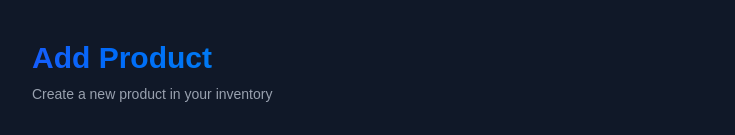
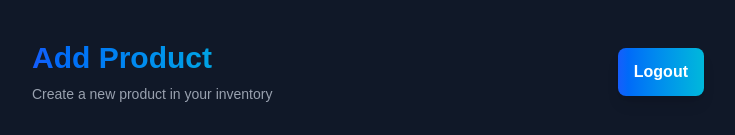
Before and after one commit to Hussien320/Task_Manager_Server, a Next.js app: page /products in a window 1280 px wide. Shown: the top 135 px of the page, without its empty margins (272-1007 px from the left). Built offline with nearby package versions, Linux system fonts and the light colour scheme; no server answers.

Commit message:
added the log out buton + functionality

```diff
--- a/src/app/products/page.tsx
+++ b/src/app/products/page.tsx
@@ -1,17 +1,26 @@
+'use client';
+
 import ProductForm from '@/components/ProductForm';
+import LoggedOutButton from '@/components/LoggedOutButton';
 
 export default function ProductsPage() {
   return (
     <div className="min-h-screen bg-gray-900 px-4 py-10">
       <div className="mx-auto w-full max-w-2xl">
         {/* Header */}
-        <div className="mb-8">
-          <h1 className="text-3xl font-bold bg-gradient-to-r from-blue-600 to-cyan-500 text-transparent bg-clip-text">
-            Add Product
-          </h1>
-          <p className="text-gray-400 text-sm mt-2">
-            Create a new product in your inventory
-          </p>
+        <div className="mb-8 flex flex-col gap-4 sm:flex-row sm:items-center sm:justify-between">
+          <div className="min-w-0">
+            <h1 className="text-3xl font-bold bg-gradient-to-r from-blue-600 to-cyan-500 text-transparent bg-clip-text">
+              Add Product
+            </h1>
+            <p className="mt-2 text-sm text-gray-400">
+              Create a new product in your inventory
+            </p>
+          </div>
+
+          <div className="self-start sm:self-auto">
+            <LoggedOutButton className="bg-red-600 hover:bg-red-700 focus:ring-red-500" />
+          </div>
         </div>
 
         {/* Form */}
--- /dev/null
+++ b/src/components/LoggedOutButton.tsx
@@ -0,0 +1,62 @@
+'use client';
+
+import { useState } from 'react';
+import { useRouter } from 'next/navigation';
+
+import Button from '@/components/ui/Button';
+import FormError from '@/components/ui/FormError';
+import { api } from '@/lib/api';
+import { ApiException } from '@/utils/exceptions/ApiException';
+
+interface LoggedOutButtonProps {
+  redirectTo?: string;
+  className?: string;
+  children?: React.ReactNode;
+}
+
+export default function LoggedOutButton({
+  redirectTo = '/login',
+  className = 'bg-red-600 hover:bg-red-700 focus:ring-red-500',
+  children = 'Logout',
+}: LoggedOutButtonProps) {
+  const router = useRouter();
+  const [error, setError] = useState<string | null>(null);
+  const [isLoading, setIsLoading] = useState(false);
+
+  async function handleLogout() {
+    setError(null);
+    setIsLoading(true);
+
+    try {
+      await api.auth.logout();
+      router.push(redirectTo);
+    } catch (err) {
+      if (err instanceof ApiException) {
+        setError(err.message);
+      } else {
+        setError('Failed to log out. Please try again.');
+      }
+    } finally {
+      setIsLoading(false);
+    }
+  }
+
+  return (
+    <>
+      <Button
+        type="button"
+        onClick={handleLogout}
+        isLoading={isLoading}
+        className={className}
+      >
+        {isLoading ? 'Logging out...' : children}
+      </Button>
+
+      {error && (
+        <div className="mt-3">
+          <FormError message={error} />
+        </div>
+      )}
+    </>
+  );
+}
--- a/src/lib/api.ts
+++ b/src/lib/api.ts
@@ -50,7 +50,14 @@ export const api = {
         method: 'POST',
         body: JSON.stringify(credentials),
       }),
-       forgetpass:(email:string)=>
+    logout: () =>
+      request<{
+        success: true;
+        message: string;
+      }>('/api/auth/logout', {
+        method: 'POST',
+      }),
+    forgetpass:(email:string)=>
     request<{
       message: string;
     }>('/api/auth/forgot-password',{
```
